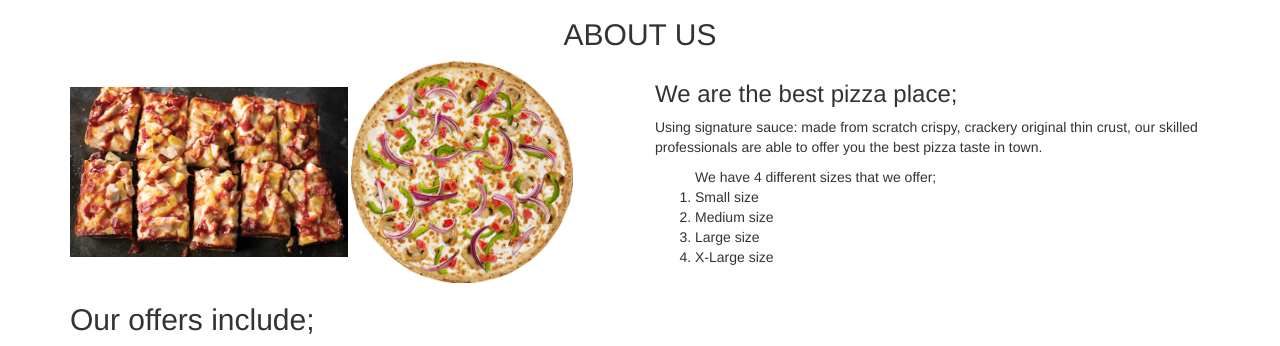
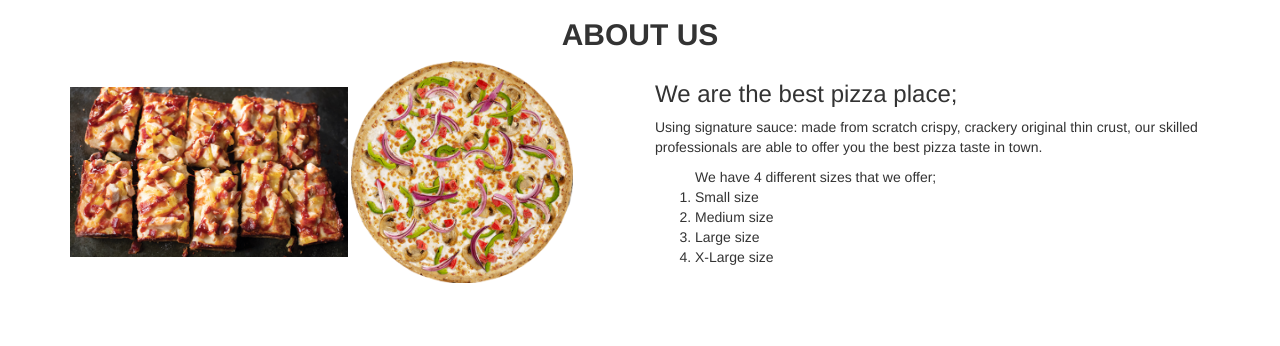
Before and after one commit to tonyguthiga/Khaleesi-pizza, a plain HTML site: page index.html in a window 1280 px wide. Shown: the part 874-1220 px from the top of the page. After the commit the page ends 1157 px from the top, so only its background shows below. Drawn offline with nearby package versions, Linux system fonts and the light colour scheme.

Commit message:
made about-us h2 bold

```diff
--- a/index.html
+++ b/index.html
@@ -36,7 +36,7 @@
          <a href="#"><img src="/images/mouse_click.png" alt="scroll-down"></a>
       </div>
       <div class="container" id="about">
-          <h2 class="text-center">ABOUT US</h2>
+          <h2 class="text-center"><strong>ABOUT US</strong></h2>
           <div class="row">
             <div class="col-md-6">
                 <img src="/images/size_1.jpeg" alt="small-size" class="pl-5" height="50%" width="50%">
@@ -56,8 +56,7 @@
             </div>
           </div>
       </div>
-      <div class="container" id="menu">
-            <h2>Our offers include;</h2>
+      <div class="container">
       </div>
    <script src="js/jquery-3.5.1.js"></script>
    <script src="js/script.js"></script>
```
